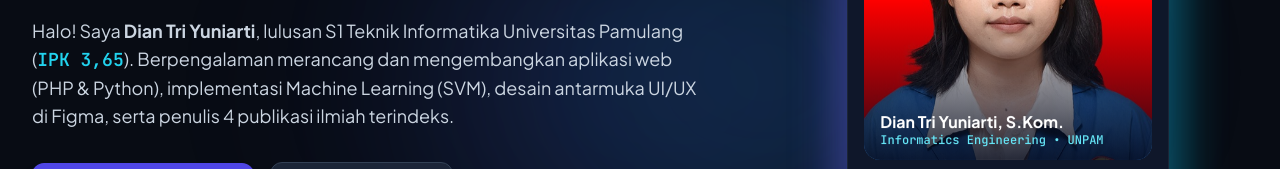
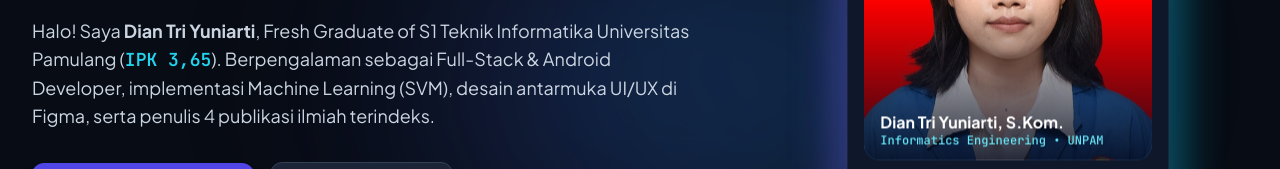
Before and after one commit to diantriyuniarti/dian.github.io, a plain HTML site: page docs/index.html in a window 1280 px wide. Shown: the part 389-558 px from the top of the page. Drawn offline with nearby package versions, Linux system fonts and the light colour scheme.

Commit message:
docs: update role to Full-Stack & Android Developer and Fresh Graduate of S1

```diff
--- a/docs/index.html
+++ b/docs/index.html
@@ -4,7 +4,7 @@
   <meta charset="UTF-8" />
   <meta name="viewport" content="width=device-width, initial-scale=1.0" />
   <title>DIAN TRI YUNIARTI — Portofolio & Proyek</title>
-  <meta name="description" content="Portofolio resmi Dian Tri Yuniarti - Web & Software Developer, Machine Learning, UI/UX Designer. Lulusan S1 Teknik Informatika Universitas Pamulang." />
+  <meta name="description" content="Portofolio resmi Dian Tri Yuniarti - Full-Stack & Android Developer, Machine Learning, UI/UX Designer. Fresh Graduate of S1 Teknik Informatika Universitas Pamulang." />
 
   <!-- Google Fonts: Plus Jakarta Sans, Inter, & JetBrains Mono -->
   <link rel="preconnect" href="https://fonts.googleapis.com">
@@ -219,7 +219,7 @@
 
           <!-- Subtitle / Bio -->
           <p class="text-base sm:text-lg text-slate-600 dark:text-slate-300 leading-relaxed max-w-2xl mx-auto lg:mx-0">
-            Halo! Saya <strong>Dian Tri Yuniarti</strong>, lulusan S1 Teknik Informatika Universitas Pamulang (<span class="text-brand-600 dark:text-cyan-400 font-semibold font-mono">IPK 3,65</span>). Berpengalaman merancang dan mengembangkan aplikasi web (PHP & Python), implementasi Machine Learning (SVM), desain antarmuka UI/UX di Figma, serta penulis 4 publikasi ilmiah terindeks.
+            Halo! Saya <strong>Dian Tri Yuniarti</strong>, Fresh Graduate of S1 Teknik Informatika Universitas Pamulang (<span class="text-brand-600 dark:text-cyan-400 font-semibold font-mono">IPK 3,65</span>). Berpengalaman sebagai Full-Stack & Android Developer, implementasi Machine Learning (SVM), desain antarmuka UI/UX di Figma, serta penulis 4 publikasi ilmiah terindeks.
           </p>
 
           <!-- Action Buttons with Hover Effects -->
@@ -966,7 +966,7 @@
           </h2>
           <div class="text-sm sm:text-base text-slate-600 dark:text-slate-300 space-y-4 leading-relaxed">
             <p>
-              Saya adalah lulusan <strong>S1 Teknik Informatika Universitas Pamulang</strong> dengan pencapaian akademik sangat memuaskan (IPK 3,65). Memiliki minat mendalam di bidang <em>software engineering</em>, arsitektur aplikasi berbasis web, kecerdasan buatan, dan riset ilmiah komputasi.
+              Saya adalah <strong>Fresh Graduate of S1 Teknik Informatika Universitas Pamulang</strong> dengan pencapaian akademik sangat memuaskan (IPK 3,65). Memiliki keahlian sebagai Full-Stack & Android Developer, minat mendalam di bidang <em>software engineering</em>, arsitektur aplikasi berbasis web, kecerdasan buatan, dan riset ilmiah komputasi.
             </p>
             <p>
               Selama masa studi, saya tidak hanya fokus pada teori akademik di kelas, tetapi juga aktif terlibat dalam proyek dunia nyata: mulai dari membangun sistem inventaris gudang saat magang di Kopiluvium, meneliti klasifikasi kecemasan Gen Z menggunakan Machine Learning (SVM) dengan akurasi 100%, hingga memperluas wawasan lintas disiplin melalui program <strong>Pertukaran Mahasiswa Merdeka (PMM Batch 4) di Universitas Sam Ratulangi, Manado</strong>.
@@ -989,7 +989,7 @@
               <span class="absolute -left-[23px] sm:-left-[31px] top-1.5 w-3.5 h-3.5 rounded-full bg-brand-600 ring-4 ring-white dark:ring-[#080c14]"></span>
               <div class="text-xs font-mono text-brand-600 dark:text-cyan-400">2022 – Agustus 2026</div>
               <h4 class="text-base font-bold text-slate-900 dark:text-white">Universitas Pamulang</h4>
-              <p class="text-xs text-slate-500 dark:text-slate-400">S1 Teknik Informatika • IPK 3,65 / 4.00</p>
+              <p class="text-xs text-slate-500 dark:text-slate-400">Fresh Graduate of S1 Teknik Informatika • IPK 3,65 / 4.00</p>
               <p class="text-xs text-slate-600 dark:text-slate-400 mt-1">
                 Tugas Akhir: <em>Implementasi Algoritma Support Vector Machine untuk Klasifikasi Deteksi Dini Tingkat Gangguan Kecemasan (Anxiety Disorder) pada Generasi Z Berbasis Web.</em>
               </p>
@@ -1415,7 +1415,7 @@
     // Typewriter Rotating Animation
     const words = [
       "Web, Data, & AI",
-      "Full-Stack Development",
+      "Full-Stack & Android Developer",
       "Machine Learning (SVM)",
       "UI/UX Design Systems"
     ];
```
Also changed, not shown: index.html (+5 -5 lines).
